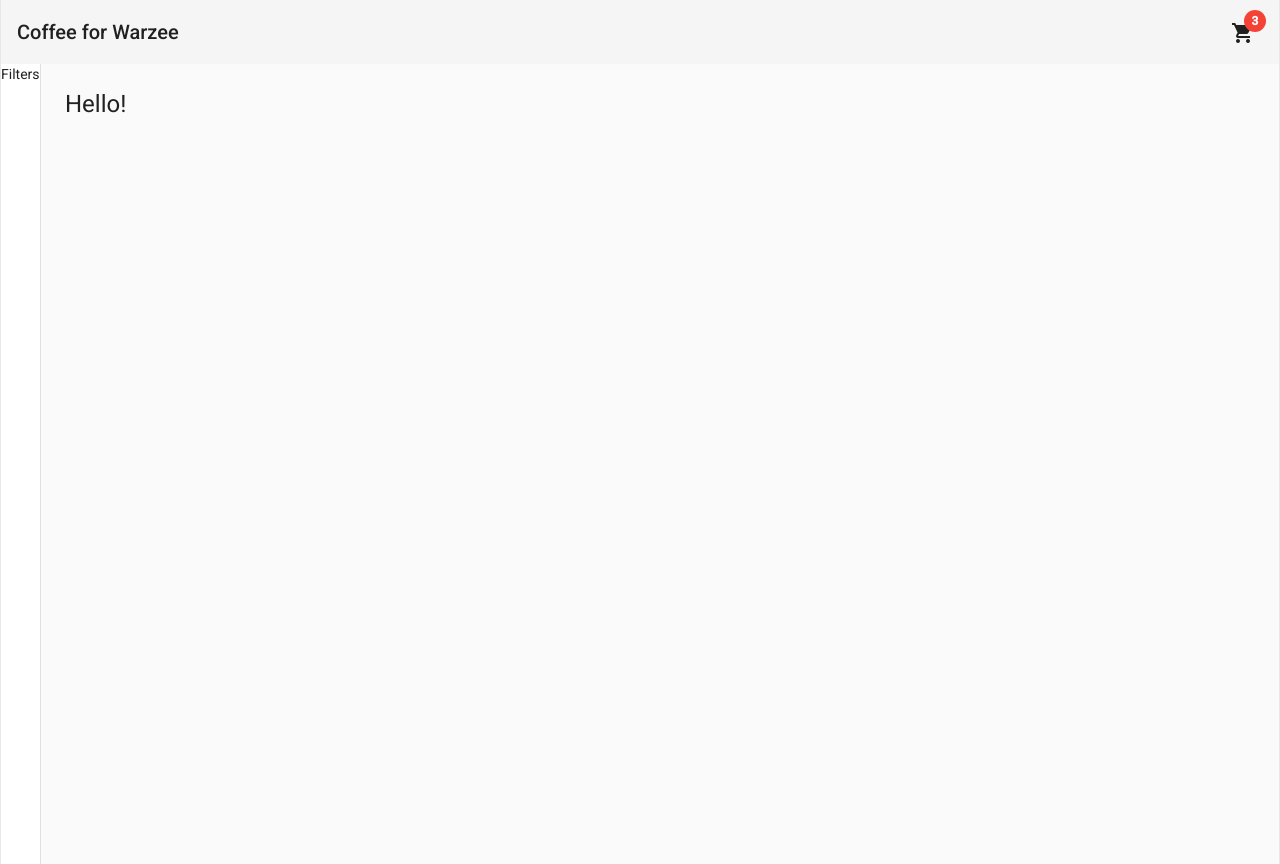
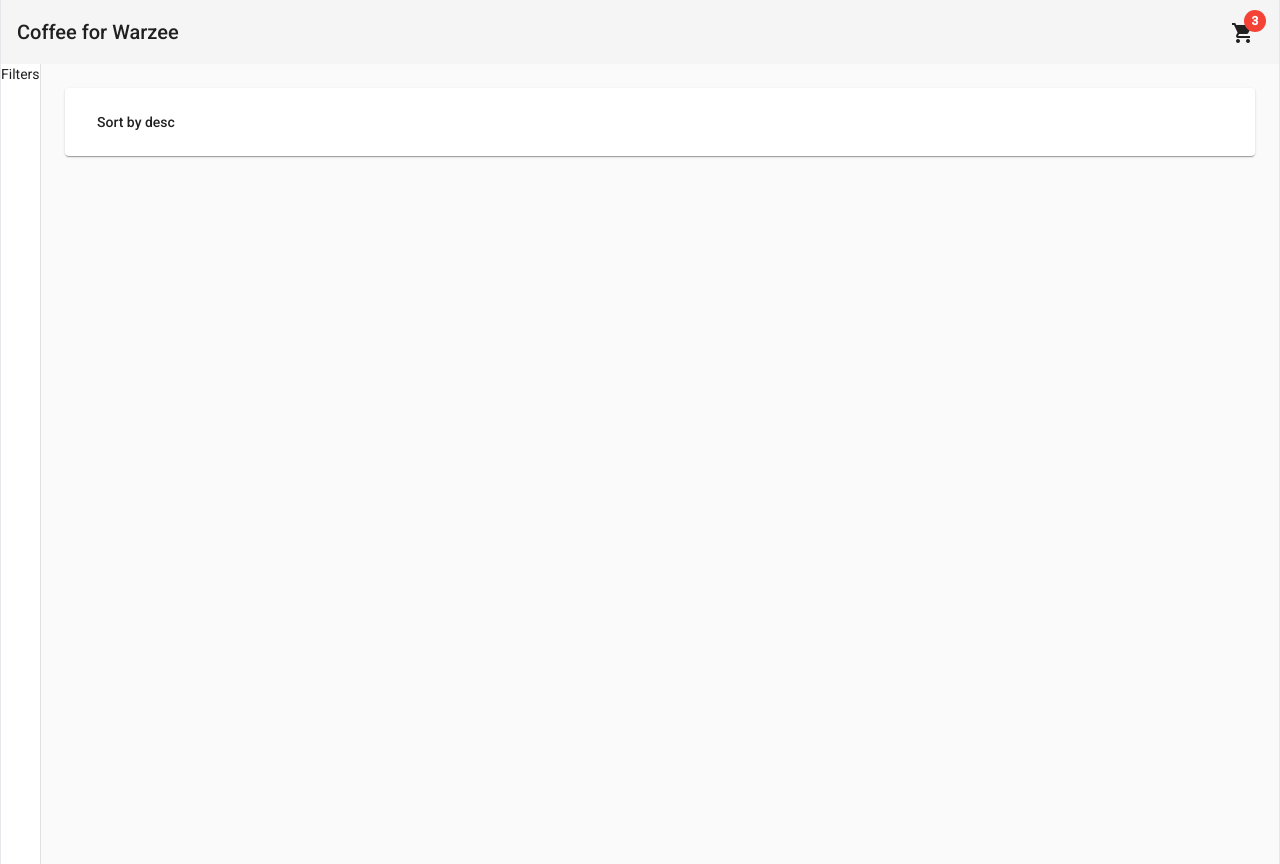
Before and after one commit to starck-it-03/starck-it-03.github.io, an Angular app: page /home in a window 1280 px wide. Built offline with nearby package versions, Linux system fonts and the light colour scheme.

Commit message:
Customed sort btn + its needed var and update fn

```diff
--- a/src/app/components/products-header/products-header.component.html
+++ b/src/app/components/products-header/products-header.component.html
@@ -1,3 +1,38 @@
-<div>
-  <h1> Hello! </h1>
-</div>
+<!--
+  Entête de la zone procuits composée de
+    A. à Ga: un btn pr changer l'ordre de la liste des procduits
+    B. à Dr: un btn pr chnager le nbre de produits afficher
+-->
+<!--
+  mb-4: set margin bottom to 4 px
+ -->
+
+<mat-card class="mb-4">
+  <div class="flex justify-between">
+    <!-- A [1;4]-->
+    <div>
+      <!--
+        A.1
+        button mat-button: Déclare un btn de propriété 'mat-button'
+        [matMenuTriggerFor]: propriété reliant ce button
+        ="sortByMenu": au mat-menu avec l'id 'sortByMenu'
+      -->
+      <button mat-button [matMenuTriggerFor]="sortByMenu">
+        Sort by {{ sort }}
+      </button>
+      <!--
+        mat-menu: menu
+        #menuName= idMeunName
+      -->
+      <mat-menu #sortByMenu="matMenu">
+        <!--
+        A.2
+        '(click)': OnClick déclanche la fn 'onSortUpdated'
+        prenant en paraètre un string de valeur des ou asc
+      -->
+        <button (click)="onSortUpdated('desc')" mat-menu-item>desc</button>
+        <button (click)="onSortUpdated('asc')" mat-menu-item>asc</button>
+      </mat-menu>
+    </div>
+  </div>
+</mat-card>
--- a/src/app/components/products-header/products-header.component.ts
+++ b/src/app/components/products-header/products-header.component.ts
@@ -2,17 +2,27 @@ import { Component, OnInit } from "@angular/core";
 
 @Component({
   selector: "app-products-header",
-  //0.Create the new component (ng g componentName)
-  //1.Add a new file named 'componentName.component.html
-  //2.In it change 'template' to 'templateUrl'
-  //3.Change its value to 'componentName.component.html'
-  //4.Copy prop selector value, paste it to the appropriate component
-  //(here, as example, into 'home.component.html')
+  // 0.Create the new component (ng g componentName)
+  // 1.Add a new file named 'componentName.component.html
+  // 2.In it change 'template' to 'templateUrl'
+  // 3.Change its value to 'componentName.component.html'
+  // 4.Copy prop selector value, paste it to the appropriate component
+  // (here, as example, into 'home.component.html')
   templateUrl: "products-header.component.html",
   styles: [],
 })
 export class ProductsHeaderComponent implements OnInit {
+  // A.3
+  // Déclaration de la var pr le menu sorting et initiation
+  sort = "desc";
   constructor() {}
 
   ngOnInit(): void {}
+
+  // A.4
+  // Déclaration de la fn pr changer la valeur de variable 'sort'
+  onSortUpdated(newSort: string): void {
+    this.sort = newSort;
+    console.log(newSort);
+  }
 }
```
